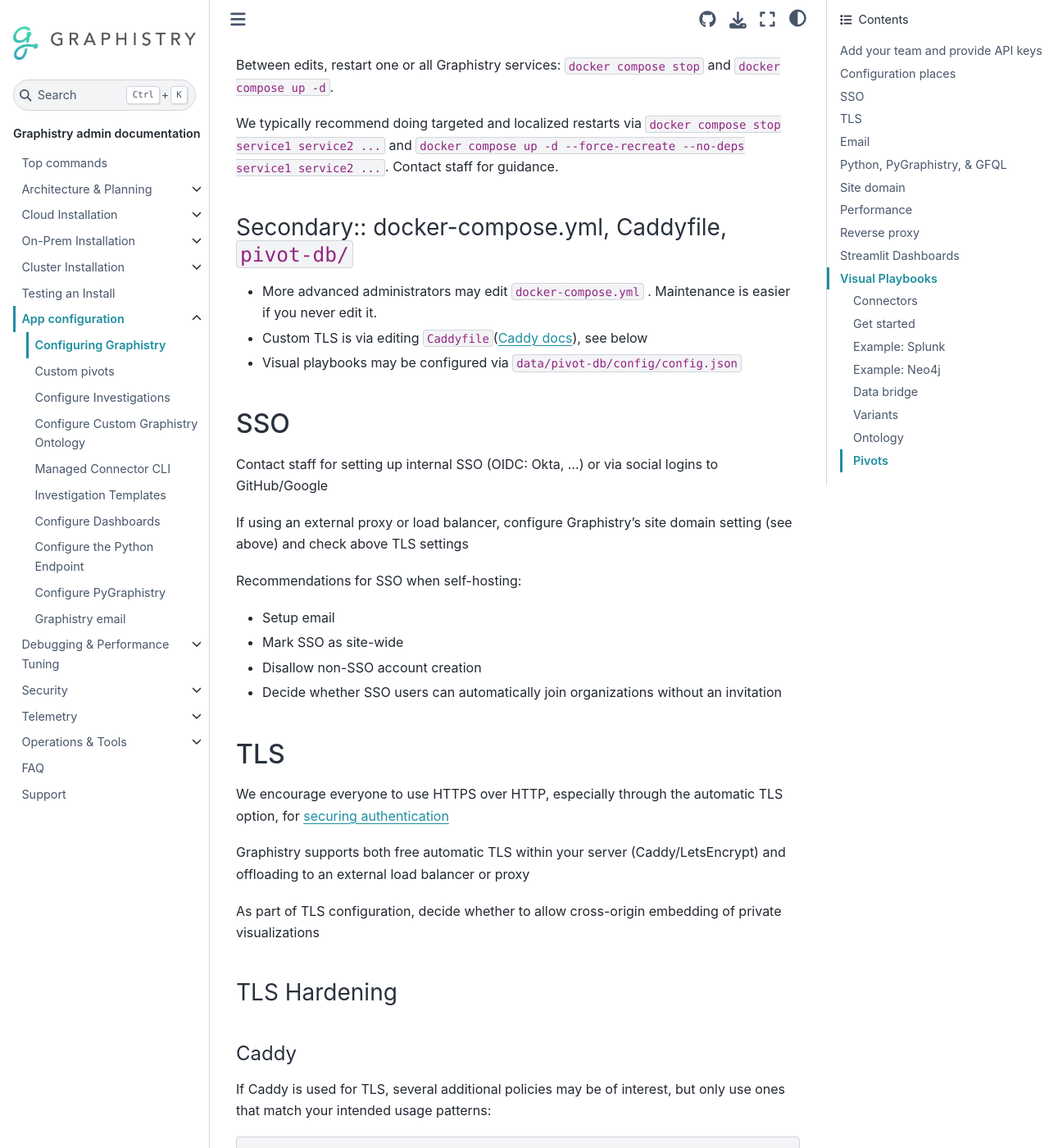
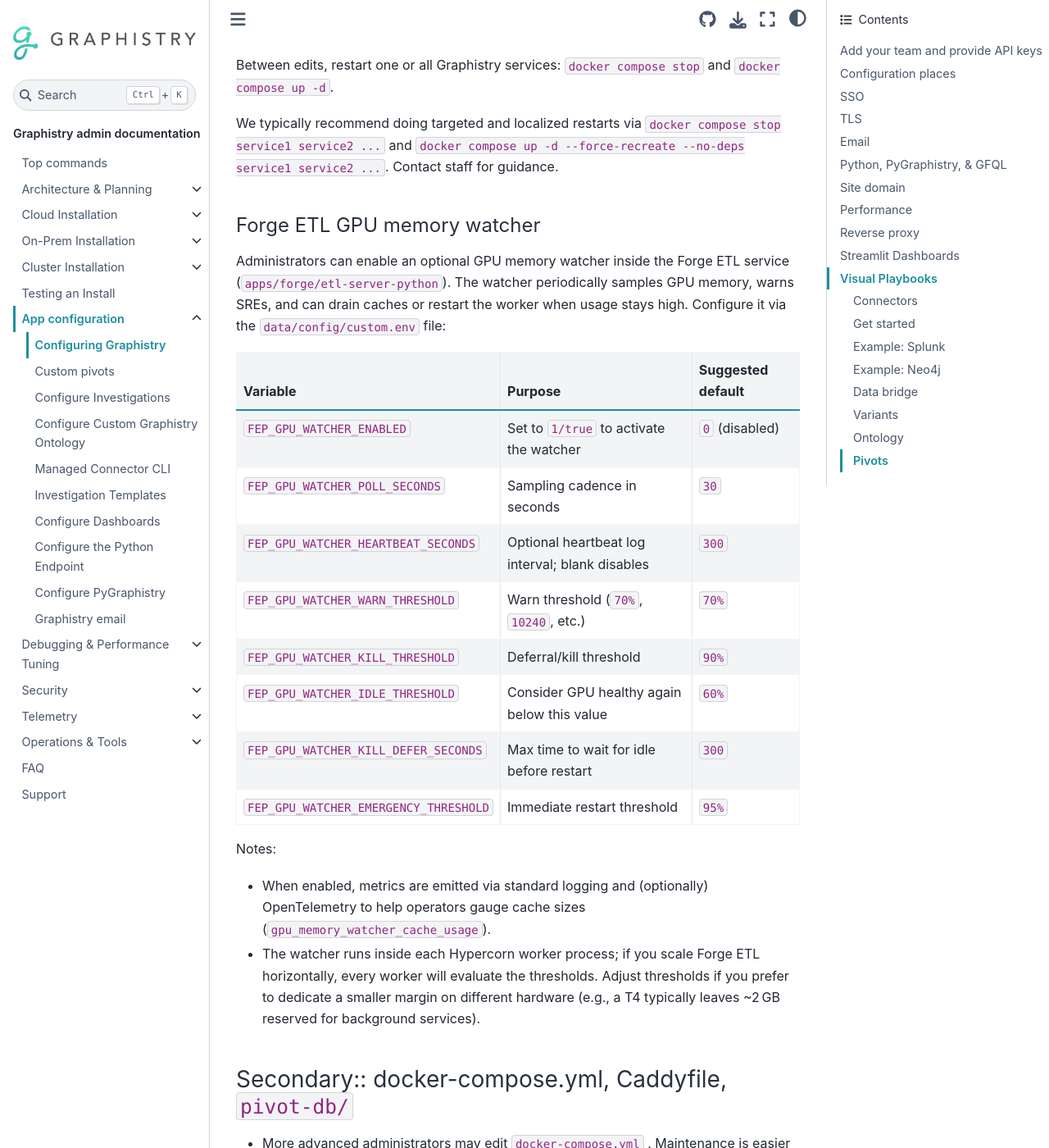
Before and after one commit to graphistry/graphistry-cli, a Sphinx documentation site: the page built from docs/app-config/configure.md, in a window 1280 px wide and 1400 px high, scrolled down 703 px. Shown: the whole window at 82% size. Built offline with Sphinx 7.4.7 and the Sphinx Book theme 1.1.4, drawn with Linux system fonts in a browser that asks for light colours; the version number could not be read and is left out.

Commit message:
docs: document forge-etl gpu watcher env

```diff
--- a/docs/app-config/configure.md
+++ b/docs/app-config/configure.md
@@ -24,6 +24,26 @@
 
 We typically recommend doing targeted and localized restarts via `docker compose stop service1 service2 ...` and `docker compose up -d --force-recreate --no-deps service1 service2 ...`. Contact staff for guidance.
 
+
+#### Forge ETL GPU memory watcher
+
+Administrators can enable an optional GPU memory watcher inside the Forge ETL service (`apps/forge/etl-server-python`). The watcher periodically samples GPU memory, warns SREs, and can drain caches or restart the worker when usage stays high. Configure it via the `data/config/custom.env` file:
+
+| Variable | Purpose | Suggested default |
+| --- | --- | --- |
+| `FEP_GPU_WATCHER_ENABLED` | Set to `1/true` to activate the watcher | `0` (disabled) |
+| `FEP_GPU_WATCHER_POLL_SECONDS` | Sampling cadence in seconds | `30` |
+| `FEP_GPU_WATCHER_HEARTBEAT_SECONDS` | Optional heartbeat log interval; blank disables | `300` |
+| `FEP_GPU_WATCHER_WARN_THRESHOLD` | Warn threshold (`70%`, `10240`, etc.) | `70%` |
+| `FEP_GPU_WATCHER_KILL_THRESHOLD` | Deferral/kill threshold | `90%` |
+| `FEP_GPU_WATCHER_IDLE_THRESHOLD` | Consider GPU healthy again below this value | `60%` |
+| `FEP_GPU_WATCHER_KILL_DEFER_SECONDS` | Max time to wait for idle before restart | `300` |
+| `FEP_GPU_WATCHER_EMERGENCY_THRESHOLD` | Immediate restart threshold | `95%` |
+
+Notes:
+
+* When enabled, metrics are emitted via standard logging and (optionally) OpenTelemetry to help operators gauge cache sizes (`gpu_memory_watcher_cache_usage`).
+* The watcher runs inside each Hypercorn worker process; if you scale Forge ETL horizontally, every worker will evaluate the thresholds. Adjust thresholds if you prefer to dedicate a smaller margin on different hardware (e.g., a T4 typically leaves ~2 GB reserved for background services).
 
 ### Secondary:: docker-compose.yml, Caddyfile, `pivot-db/`
 
```
Also changed, not shown: CHANGELOG.md (+4 -0 lines).
